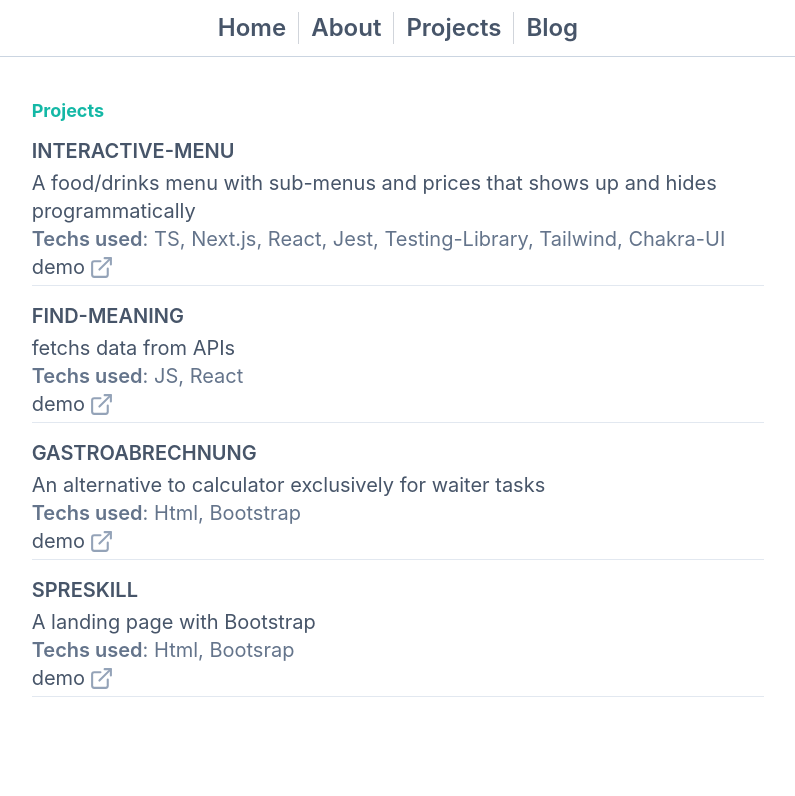
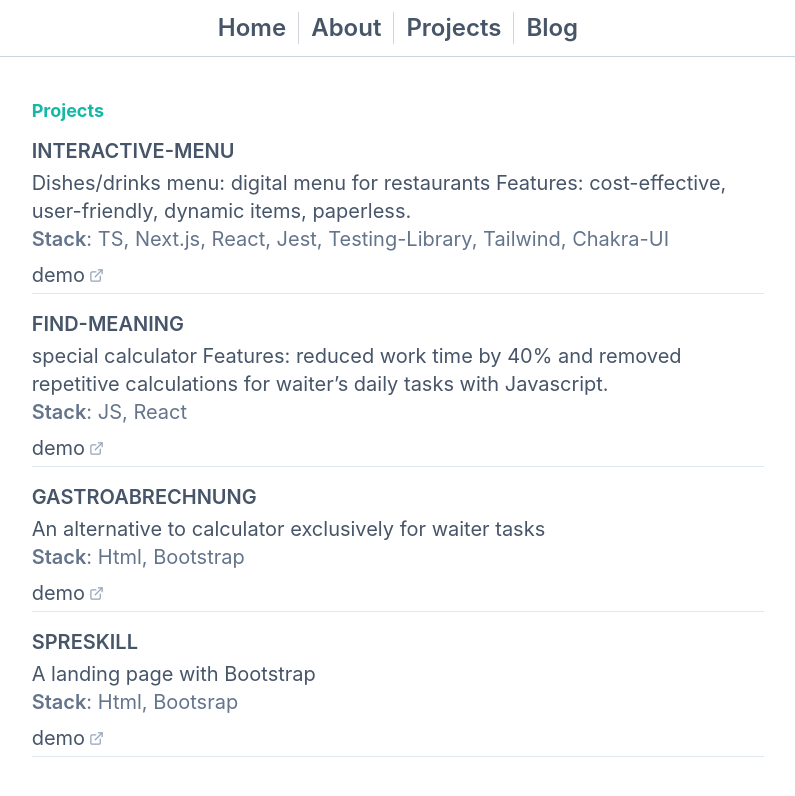
Before and after one commit to Ali-Hussein-dev/Ali-Hussein-dev, a Next.js app: page /Projects in a window 1280 px wide. Shown: the top 796 px of the page, without its empty margins (242-1037 px from the left). Built offline with nearby package versions, Linux system fonts and the light colour scheme.

Commit message:
feat (projects page)

```diff
--- a/package.json
+++ b/package.json
@@ -61,6 +61,6 @@
   },
   "repository": {
     "type": "git",
-    "url": "https://github.com/Ali-Hussein-dev/"
+    "url": "https://github.com/Ali-Hussein-dev/Ali-Hussein-dev"
   }
 }
--- a/src/pages/Projects.tsx
+++ b/src/pages/Projects.tsx
@@ -7,35 +7,36 @@ const projects = [
     href: 'https://smart-menu-demo.vercel.app/',
     name: 'Interactive-menu',
     description:
-      'A food/drinks menu with sub-menus and prices that shows up and hides programmatically',
-    tech: 'TS, Next.js, React, Jest, Testing-Library, Tailwind, Chakra-UI',
+      'Dishes/drinks menu: digital menu for restaurants \nFeatures: cost-effective, user-friendly, dynamic items, paperless.',
+    stack: 'TS, Next.js, React, Jest, Testing-Library, Tailwind, Chakra-UI',
   },
   {
     href: 'https://find-meaning.web.app/',
     name: 'Find-meaning',
-    description: 'fetchs data from APIs',
-    tech: 'JS, React',
+    description:
+      'special calculator \nFeatures: reduced work time by 40% and removed repetitive calculations for waiter’s daily tasks with Javascript.',
+    stack: 'JS, React',
   },
   {
     href: 'https://gastroabrechnung.firebaseapp.com/',
     name: 'Gastroabrechnung',
     description: 'An alternative to calculator exclusively for waiter tasks',
-    tech: 'Html, Bootstrap',
+    stack: 'Html, Bootstrap',
   },
   {
     href: 'https://spreskill-app.web.app/',
     name: 'Spreskill',
     description: 'A landing page with Bootstrap',
-    tech: 'Html, Bootsrap',
+    stack: 'Html, Bootsrap',
   },
 ]
 //=======================
 const ProjectCard: React.FC<{
   name: string
   href: string
-  tech: string
+  stack: string
   description: string
-}> = ({ name, href, description, tech }) => {
+}> = ({ name, href, description, stack }) => {
   // hooks
   //--------------------------------------
   // functions
@@ -45,7 +46,7 @@ const ProjectCard: React.FC<{
       <h2 className="mb-1 font-semibold uppercase">{name}</h2>
       <p className="">{description}</p>
       <p className="text-blueGray-500">
-        <span className="font-semibold">Techs used</span>: {tech}
+        <span className="font-semibold">Stack</span>: {stack}
       </p>
       <Link href={href}>demo</Link>
     </div>
@@ -60,9 +61,9 @@ const Link: React.FC<{ href: string; children: string }> = ({
       href={href}
       target="_blank"
       rel="noreferrer"
-      className="flex items-center gap-1 hover:text-blue-400"
+      className="flex items-center mt-2 gap-1 hover:text-blue-400"
     >
-      {children} <FiExternalLink size="25" className="text-blueGray-400" />
+      {children} <FiExternalLink size="15" className="text-blueGray-400" />
     </a>
   )
 }
@@ -85,7 +86,7 @@ const Projects: React.FC = () => {
             name={o.name}
             href={o.href}
             description={o.description}
-            tech={o.tech}
+            stack={o.stack}
           />
         ))}
       </div>
```
